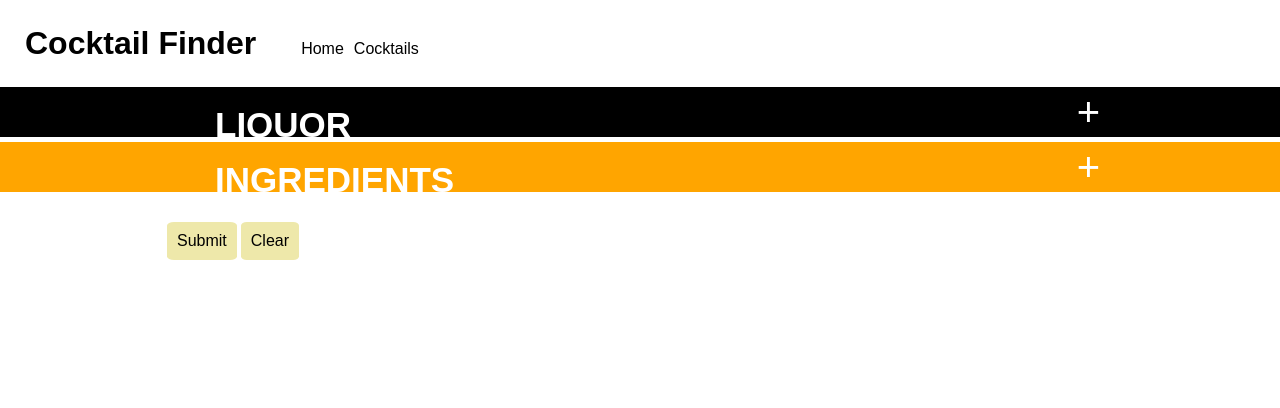
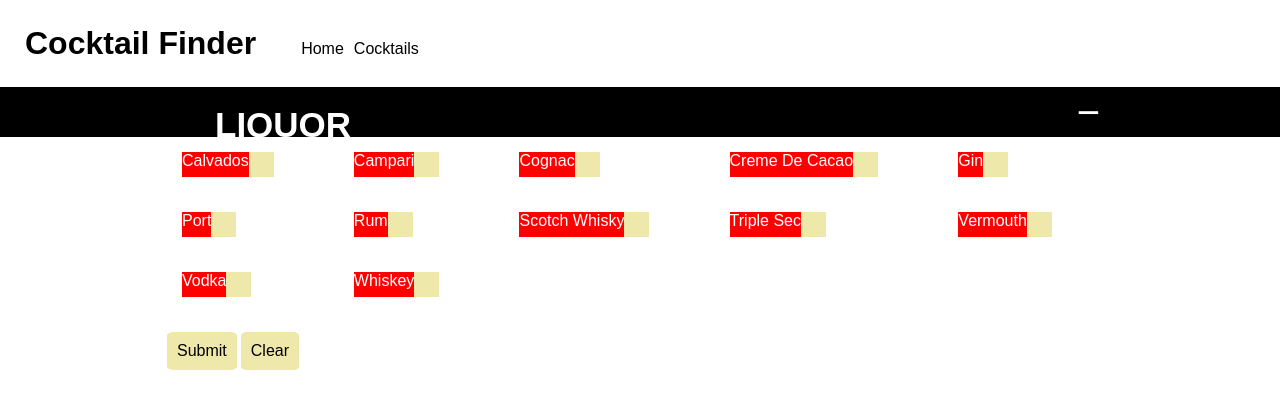
Before and after one commit to PGalicia/CocktailFinder, a React (Create React App) app: page / in a window 1280 px wide. Shown: the top 408 px of the page. Built offline with nearby package versions, Linux system fonts and the light colour scheme.

Commit message:
Design checkboxes

```diff
--- a/src/components/container/checklist.jsx
+++ b/src/components/container/checklist.jsx
@@ -146,12 +146,12 @@
             checkboxes={this.props.checkboxes}
             handleChange={this.handleChange}
           />
-          <FilterChecklist
+          {/* <FilterChecklist
             name="INGREDIENTS"
             category="ingredient"
             checkboxes={this.props.checkboxes}
             handleChange={this.handleChange}
-          />
+          /> */}
 
           <button className="filter-button">Submit</button>
           <button className="filter-button" onClick={this.handleClear}>
--- a/src/components/presentational/filterChecklist.jsx
+++ b/src/components/presentational/filterChecklist.jsx
@@ -3,7 +3,7 @@
 
 class FilterChecklist extends Component {
   state = {
-    isExpanded: true
+    isExpanded: false
   };
 
   constructor() {
@@ -57,31 +57,4 @@
   }
 }
 
-// const FilterChecklist = props => (
-//   <div className="collapsible">
-//     <div className="filter-title" id={props.category}>
-//       <h2>{props.name}</h2>
-//     </div>
-//     {/* <div className="filter-list">
-//       {props.checkboxes
-//         .filter(checkbox => checkbox.category === props.category)
-//         .map(checkbox => {
-//           return (
-//             <label className="switch" key={checkbox.id}>
-//               <input
-//                 id={checkbox.id}
-//                 type="checkbox"
-//                 value={checkbox.isChecked}
-//                 name={checkbox.name}
-//                 checked={checkbox.isChecked}
-//                 onChange={props.handleChange}
-//               />
-//               <span className="toggle">{checkbox.name}</span>
-//             </label>
-//           );
-//         })}
-//     </div> */}
-//   </div>
-// );
-
 export default FilterChecklist;
--- a/src/style/checklist.css
+++ b/src/style/checklist.css
@@ -9,21 +9,39 @@
   grid-row-gap: 15px;
 }
 
+.switch {
+  padding: 10px;
+}
+
 .switch input[type="checkbox"] {
   opacity: 0;
   width: 0;
   height: 0;
 }
 
+.toggle::after {
+  content: "";
+  position: absolute;
+  width: 25px;
+  height: 25px;
+  background-color: palegoldenrod;
+  right: -25px;
+}
+
 .toggle {
   cursor: pointer;
-  background-color: peru;
-  padding: 5px;
-  border-radius: 10%;
+  position: relative;
+  display: inline-block;
+  background-color: red;
+  color: #FFF;
+  height: 25px;
 }
 
-input:checked + .toggle {
-  background-color: paleturquoise;
+
+
+input:checked + .toggle,
+input:checked + .toggle::after {
+  background-color: green;
 }
 
 .filter-title#liquor,
```
